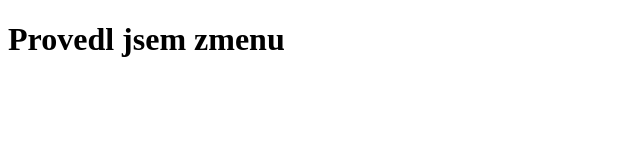
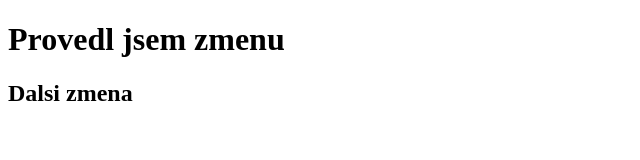
Before and after one commit to PavelKVSBtest/JavaScriptProject, a plain HTML site: page index.html in a window 1280 px wide. Shown: the whole page, without its empty margins (0-640 px from the left). Drawn offline with Linux system fonts and the light colour scheme.

Commit message:
dalsi zmena

```diff
--- a/index.html
+++ b/index.html
@@ -9,5 +9,7 @@
 
     <h1>Provedl jsem zmenu</h1>
 
+    <h2>Dalsi zmena</h2>
+
 </body>
 </html>
```
